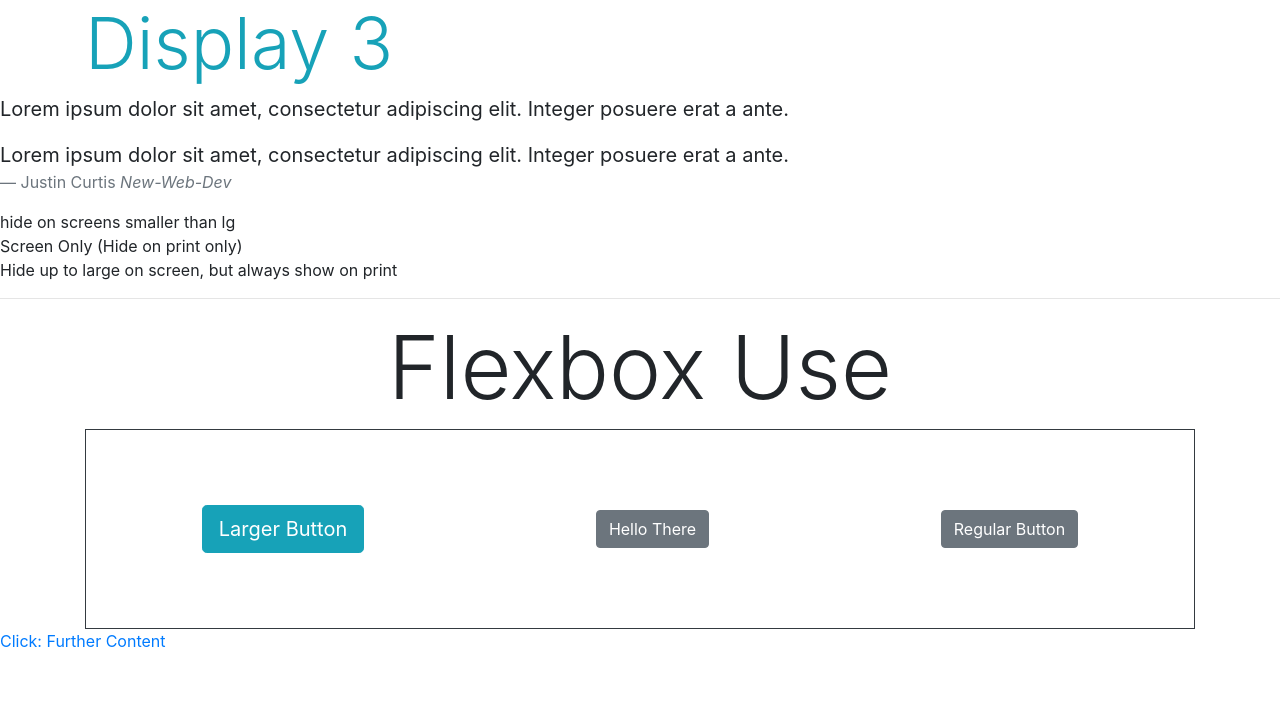
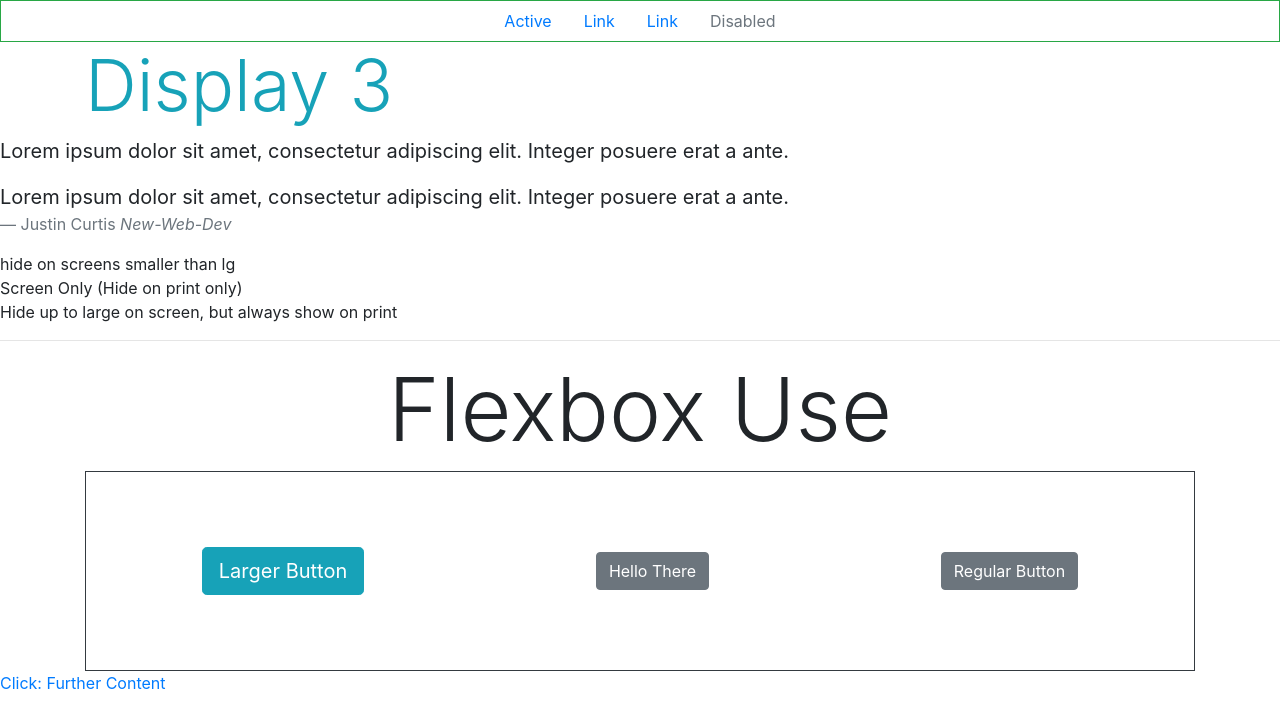
Before and after one commit to jacurtis813/bootstrap-four, a plain HTML site: page index.html in a window 1280 px wide. Drawn offline with nearby package versions, Linux system fonts and the light colour scheme.

Commit message:
Create nav while understanding the use of the flex layout within the nav. Update the README file to follow.

```diff
--- a/index.html
+++ b/index.html
@@ -14,6 +14,22 @@
 </head>
 
 <body>
+
+  <!-- Navbar style, How to-->
+  <ul class="nav border border-success justify-content-center">
+    <li class="nav-item">
+      <a class="nav-link active" href="#">Active</a>
+    </li>
+    <li class="nav-item">
+      <a class="nav-link" href="#">Link</a>
+    </li>
+    <li class="nav-item">
+      <a class="nav-link" href="#">Link</a>
+    </li>
+    <li class="nav-item">
+      <a class="nav-link disabled" href="#" tabindex="-1" aria-disabled="true">Disabled</a>
+    </li>
+  </ul>
 
   <div class="container">
     <!-- Heading h1-h6 elements style, How to -->
```
Also changed, not shown: 1 other file.
